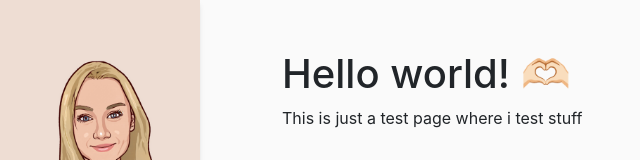
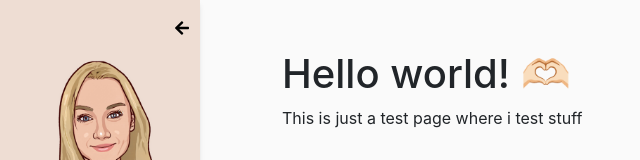
Before and after one commit to sarahvberg/Playground, a React (Create React App) app: page / in a window 1280 px wide. Shown: the top 160 px of the page, without its empty margins (0-640 px from the left). Built offline with nearby package versions, Linux system fonts and the light colour scheme.

Commit message:
messed up last commit/merge so just adding what i missed..

```diff
--- a/src/components/SideNav.tsx
+++ b/src/components/SideNav.tsx
@@ -12,7 +12,11 @@ export function SideNav() {
   }
 
   return (
-    <header>
+    <header className={navOpen ? 'open' : 'close'}>
+      <FaArrowLeft
+      className="menuIcon"
+      onClick={handleToggle}
+      />
     <nav>
       <div className="intro">
         <div className="about-img">
```
